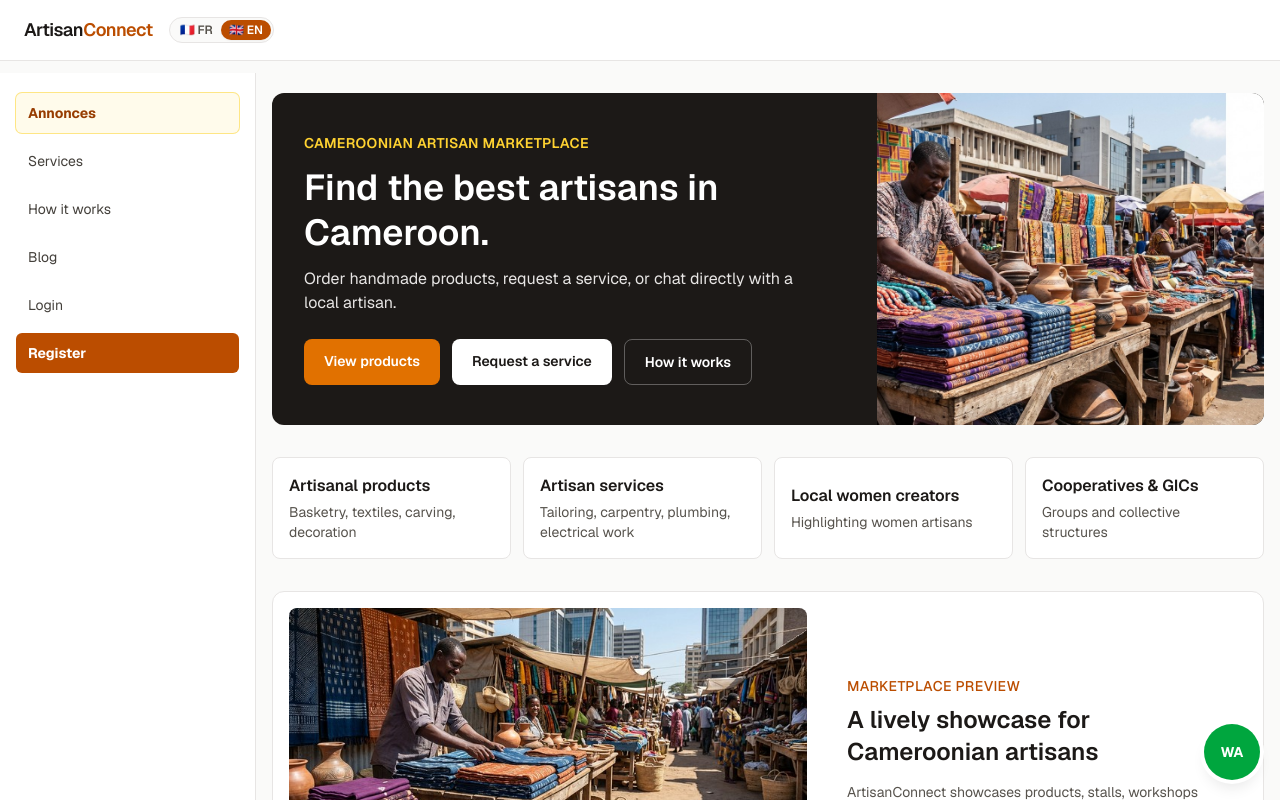
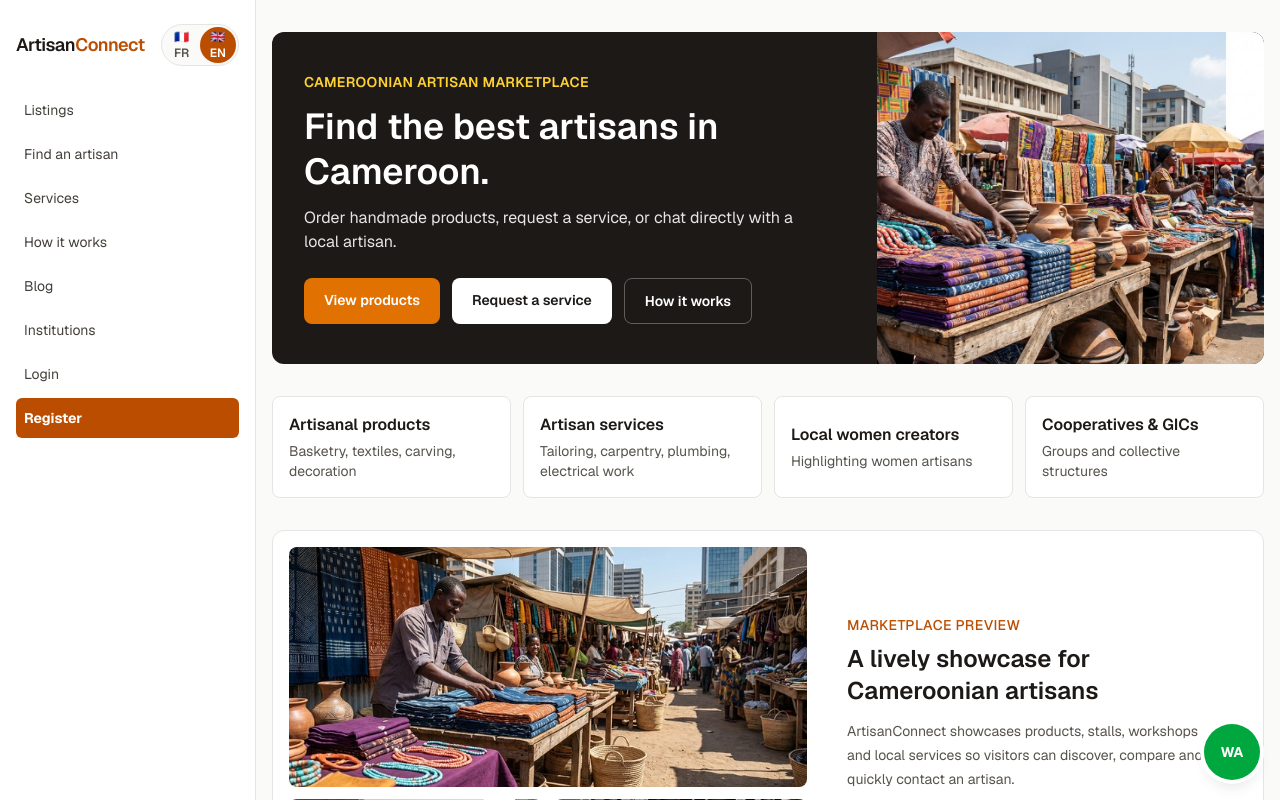
Before and after one commit to juvetus/ArtisanConnect-, a Next.js app in the folder frontend/: page / in a window 1280 px wide. Shown: the top 800 px of the page. Built offline with nearby package versions, Linux system fonts and the light colour scheme; no server answers.

Commit message:
Restore artisan opportunities navigation

```diff
--- a/frontend/src/components/Header.tsx
+++ b/frontend/src/components/Header.tsx
@@ -29,6 +29,10 @@ export function Header() {
     refreshInterval: 20000,
   });
 
+  const { data: opportunityUnread } = useSWR(user?.role === 'artisan' ? 'opportunity-notifications-unread' : null, () => api.notificationsOpportunitiesUnread(), {
+    refreshInterval: 20000,
+  });
+
   const handleLogout = () => {
     setMenuOpen(false);
     logout();
@@ -36,9 +40,9 @@ export function Header() {
   };
 
   return (
-    <header className="border-b border-stone-200 bg-white">
-      <div className="relative mx-auto flex max-w-screen-2xl flex-wrap items-center justify-between gap-4 px-6 py-4">
-        <div className="flex items-center gap-4">
+    <header className="border-b border-stone-200 bg-white md:fixed md:inset-y-0 md:left-0 md:z-40 md:flex md:w-64 md:flex-col md:border-r md:border-b-0">
+      <div className="relative mx-auto flex max-w-screen-2xl flex-wrap items-center justify-between gap-4 px-6 py-4 md:h-full md:min-h-0 md:flex-col md:items-stretch md:justify-start md:gap-6 md:px-4 md:py-6">
+        <div className="flex items-center gap-4 md:justify-between">
           <Link href="/" className="text-lg font-semibold tracking-tight text-stone-900">
             Artisan<span className="text-amber-700">Connect</span>
           </Link>
@@ -86,20 +90,36 @@ export function Header() {
         <nav
           id="main-navigation"
           onClick={() => setMenuOpen(false)}
-          className={`${menuOpen ? 'flex' : 'hidden'} order-3 w-full flex-col items-stretch gap-1 border-t border-stone-200 pt-3 text-sm md:fixed md:left-0 md:top-[73px] md:z-40 md:flex md:h-[calc(100vh-73px)] md:w-64 md:items-stretch md:justify-start md:gap-2 md:overflow-y-auto md:border-r md:border-t-0 md:border-stone-200 md:bg-white md:p-4 md:pt-5 md:text-sm [&>a]:whitespace-nowrap [&>a]:px-3 [&>a]:py-2.5 [&>button]:whitespace-nowrap [&>button]:px-3 [&>button]:py-2.5`}
+          className={`${menuOpen ? 'flex' : 'hidden'} order-3 max-h-[calc(100vh-8rem)] min-w-0 w-full min-h-0 flex-col items-stretch gap-1 overflow-auto border-t border-stone-200 pt-3 text-sm md:order-none md:flex md:max-h-none md:w-full md:flex-1 md:flex-col md:items-stretch md:justify-start md:gap-1 md:overflow-y-auto md:border-t-0 md:border-0 md:pt-0 md:text-sm [&>a]:shrink-0 [&>a]:whitespace-nowrap [&>a]:px-2 [&>a]:py-2.5 [&>button]:shrink-0 [&>button]:whitespace-nowrap [&>button]:px-2 [&>button]:py-2.5`}
         >
-          <Link href="/" className={navLinkClass('/')}>
-            Annonces
+          <Link href="/annonces" className={navLinkClass('/annonces')}>
+            {t('nav_listings')}
           </Link>
+          {user?.role !== 'artisan' ? (
+            <Link href="/trouver-un-artisan" className={navLinkClass('/trouver-un-artisan')}>
+              {user?.role === 'institution' ? (language === 'en' ? 'Source artisans' : 'Sourcer des artisans') : t('nav_find_artisan')}
+            </Link>
+          ) : null}
+          {user?.role !== 'artisan' && user?.role !== 'institution' && user?.role !== 'admin' ? (
             <Link href="/services" className={navLinkClass('/services')}>
               {t('nav_services')}
             </Link>
+          ) : null}
+          {user?.role !== 'artisan' && user?.role !== 'admin' ? (
             <Link href="/how-it-works" className={navLinkClass('/how-it-works')}>
               {t('nav_how_it_works')}
             </Link>
+          ) : null}
+          {user?.role !== 'artisan' && user?.role !== 'admin' ? (
             <Link href="/blog" className={navLinkClass('/blog')}>
               Blog
             </Link>
+          ) : null}
+          {!user || (user.role !== 'client' && user.role !== 'artisan' && user.role !== 'institution' && user.role !== 'admin') ? (
+            <Link href="/institutions" className={navLinkClass('/institutions')}>
+              {t('nav_institutions')}
+            </Link>
+          ) : null}
           {!ready ? null : user ? (
             <>
               {user.role === 'admin' && (
@@ -124,6 +144,11 @@ export function Header() {
                   className={navLinkClass('/admin/service-orders')}
                 >
                   {t('nav_service_requests')}
+                </Link>
+              )}
+              {user.role === 'admin' && (
+                <Link href="/admin/customer-requests" className={navLinkClass('/admin/customer-requests')}>
+                  Demandes sans artisan
                 </Link>
               )}
               {user.role === 'artisan' && (
@@ -156,6 +181,22 @@ export function Header() {
                 </Link>
               )}
               {user.role === 'artisan' && (
+                <Link href="/artisan/customer-requests" className={`${navLinkClass('/artisan/customer-requests')} flex items-center justify-between gap-2`}>
+                  {t('nav_opportunities')}
+                  {opportunityUnread && opportunityUnread.unreadCount > 0 ? <span className="rounded-full bg-red-600 px-1.5 py-0.5 text-xs font-semibold text-white">{opportunityUnread.unreadCount}</span> : null}
+                </Link>
+              )}
+              {user.role === 'artisan' && (
+                <Link href="/assistant" className={navLinkClass('/assistant')}>
+                  {t('nav_assistant')}
+                </Link>
+              )}
+              {user.role === 'artisan' && (
+                <Link href="/assistant/images" className={navLinkClass('/assistant/images')}>
+                  {language === 'en' ? 'AI Image Studio' : 'Studio images IA'}
+                </Link>
+              )}
+              {user.role === 'artisan' && (
                 <Link href="/formalization" className={navLinkClass('/formalization')}>
                   {t('nav_formalization')}
                 </Link>
@@ -171,16 +212,8 @@ export function Header() {
                 </Link>
               )}
               <Link href="/profile" className={navLinkClass('/profile')}>
-                Profil
+                {t('nav_profile')}
               </Link>
-              <Link href="/assistant" className={navLinkClass('/assistant')}>
-                Assistant IA
-              </Link>
-              {(user.role === 'artisan' || user.role === 'admin') && (
-                <Link href="/assistant/images" className={navLinkClass('/assistant/images')}>
-                  Images IA
-                </Link>
-              )}
               <Link
                 href="/notifications"
                 className={`relative ${navLinkClass('/notifications')}`}
--- a/frontend/src/lib/i18n.ts
+++ b/frontend/src/lib/i18n.ts
@@ -20,6 +20,11 @@ export const TRANSLATIONS = {
     nav_my_orders: 'Mes commandes',
     nav_messages: 'Messages',
     nav_notifications: 'Notifications',
+    nav_find_artisan: 'Trouver un artisan',
+    nav_institutions: 'Institutions',
+    nav_opportunities: 'Opportunités clients',
+    nav_assistant: 'Assistant IA',
+    nav_profile: 'Profil',
     nav_login: 'Connexion',
     nav_register: 'Inscription',
     nav_logout: 'Déconnexion',
@@ -401,6 +406,11 @@ export const TRANSLATIONS = {
     nav_my_orders: 'My Orders',
     nav_messages: 'Messages',
     nav_notifications: 'Notifications',
+    nav_find_artisan: 'Find an artisan',
+    nav_institutions: 'Institutions',
+    nav_opportunities: 'Client opportunities',
+    nav_assistant: 'AI assistant',
+    nav_profile: 'Profile',
     nav_login: 'Login',
     nav_register: 'Register',
     nav_logout: 'Logout',
```
Lines whose indentation alone changed are shown as unchanged.
